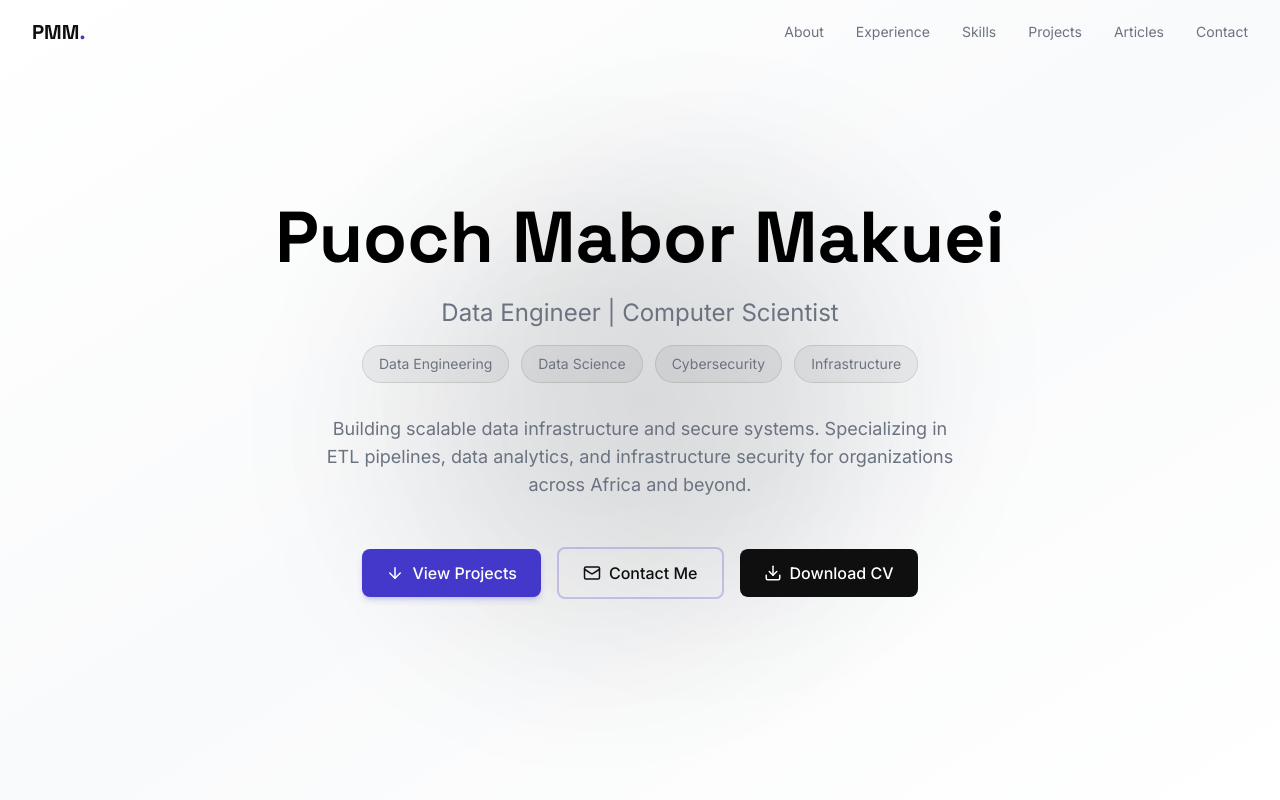
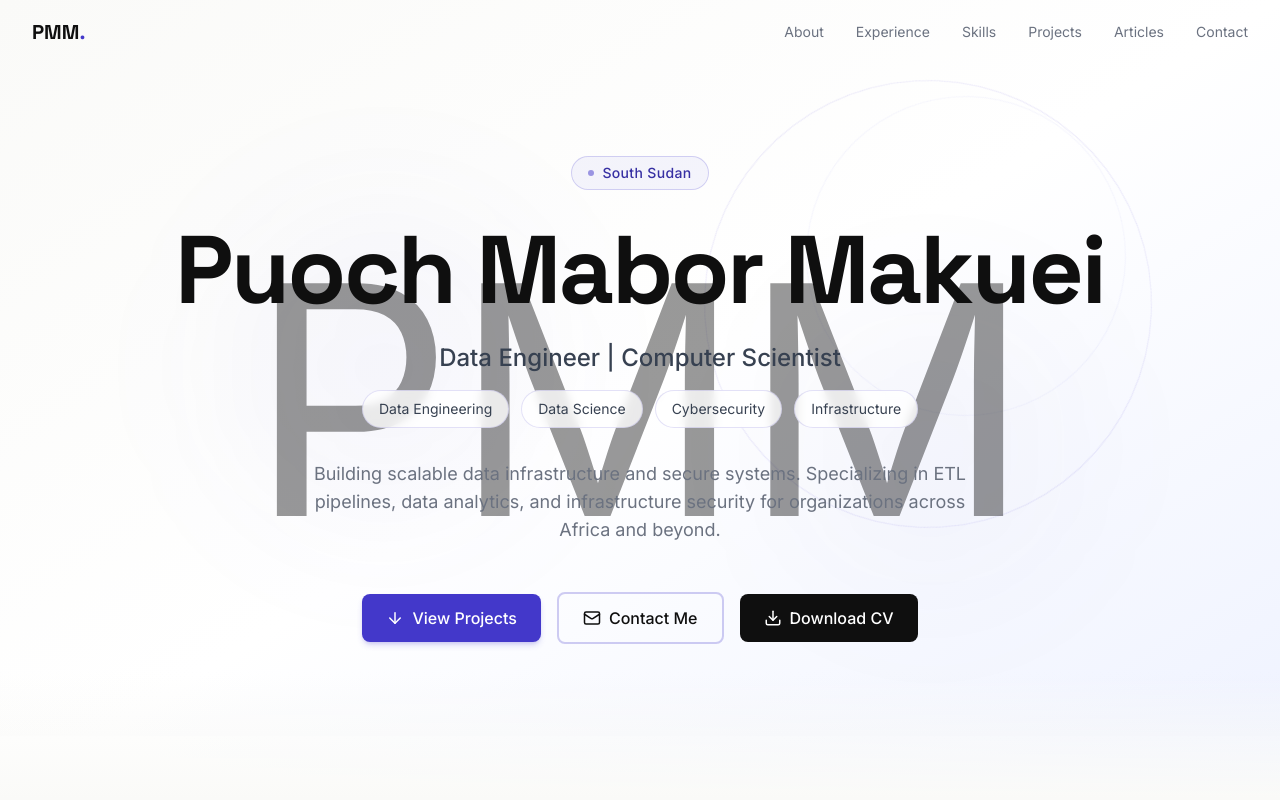
Before and after one commit to puoch1of1/PORTFOLIO-, a React (Vite) app: page / in a window 1280 px wide. Shown: the top 800 px of the page. Built offline with nearby package versions, Linux system fonts and the light colour scheme.

Commit message:
Refactor Hero component: enhance background layers and animations for improved visual appeal

```diff
--- a/src/sections/Hero.tsx
+++ b/src/sections/Hero.tsx
@@ -5,47 +5,74 @@ import { personalInfo } from '../data/content';
 
 export default function Hero() {
   return (
-    <section className="relative min-h-screen flex items-center justify-center overflow-hidden bg-white">
-      {/* Animated Background */}
-      <div className="absolute inset-0 bg-gradient-to-br from-white via-gray-50 to-white">
-        <div className="absolute inset-0 bg-[radial-gradient(circle_at_50%_50%,rgba(0,0,0,0.03),transparent_50%)]" />
+    <section className="relative min-h-screen flex items-center justify-center overflow-hidden bg-warm-50">
+      {/* Layered Abstract Background */}
+      <div className="absolute inset-0">
+        {/* Gradient base */}
+        <div className="absolute inset-0 bg-gradient-to-br from-warm-50 via-white to-accent-subtle" />
+
+        {/* Geometric shapes */}
         <motion.div
-          className="absolute top-1/4 left-1/4 w-64 h-64 sm:w-96 sm:h-96 bg-black/5 rounded-full blur-3xl"
+          className="absolute top-[10%] right-[10%] w-72 h-72 sm:w-[28rem] sm:h-[28rem] rounded-full border border-accent/10"
+          animate={{ rotate: 360 }}
+          transition={{ duration: 60, repeat: Infinity, ease: 'linear' }}
+        />
+        <motion.div
+          className="absolute top-[12%] right-[12%] w-56 h-56 sm:w-80 sm:h-80 rounded-full border border-accent/5"
+          animate={{ rotate: -360 }}
+          transition={{ duration: 45, repeat: Infinity, ease: 'linear' }}
+        />
+
+        {/* Floating accent blobs */}
+        <motion.div
+          className="absolute top-1/4 left-[15%] w-48 h-48 sm:w-72 sm:h-72 bg-accent/[0.04] rounded-full blur-3xl"
           animate={{
-            x: [0, 100, 0],
-            y: [0, 50, 0],
+            x: [0, 60, 0],
+            y: [0, 30, 0],
+            scale: [1, 1.15, 1],
+          }}
+          transition={{ duration: 20, repeat: Infinity, ease: 'easeInOut' }}
+        />
+        <motion.div
+          className="absolute bottom-1/4 right-[15%] w-48 h-48 sm:w-64 sm:h-64 bg-accent-deep/[0.03] rounded-full blur-3xl"
+          animate={{
+            x: [0, -50, 0],
+            y: [0, -40, 0],
             scale: [1, 1.2, 1],
           }}
-          transition={{
-            duration: 20,
-            repeat: Infinity,
-            ease: 'easeInOut',
-          }}
+          transition={{ duration: 25, repeat: Infinity, ease: 'easeInOut' }}
         />
-        <motion.div
-          className="absolute bottom-1/4 right-1/4 w-64 h-64 sm:w-96 sm:h-96 bg-gray-900/5 rounded-full blur-3xl"
-          animate={{
-            x: [0, -100, 0],
-            y: [0, -50, 0],
-            scale: [1, 1.2, 1],
-          }}
-          transition={{
-            duration: 25,
-            repeat: Infinity,
-            ease: 'easeInOut',
-          }}
-        />
+
+        {/* Large ghost name in background */}
+        <div className="absolute top-1/2 left-1/2 -translate-x-1/2 -translate-y-1/2 whitespace-nowrap ghost-text text-[8rem] sm:text-[12rem] md:text-[16rem] lg:text-[20rem] opacity-40">
+          PMM
+        </div>
       </div>
 
       {/* Content */}
-      <div className="relative z-10 max-w-7xl mx-auto px-4 sm:px-6 lg:px-8 text-center">
+      <div className="relative z-10 max-w-7xl mx-auto px-4 sm:px-6 lg:px-8 w-full">
+        <div className="flex flex-col items-start sm:items-center text-left sm:text-center">
           <motion.div
             initial={{ opacity: 0, y: 30 }}
             animate={{ opacity: 1, y: 0 }}
             transition={{ duration: 0.8 }}
+            className="w-full"
           >
+            {/* Eyebrow tag */}
+            <motion.div
+              className="inline-flex items-center gap-2 px-4 py-1.5 mb-6 sm:mb-8 rounded-full border border-accent/20 bg-accent/[0.05]"
+              initial={{ opacity: 0, y: 20 }}
+              animate={{ opacity: 1, y: 0 }}
+              transition={{ delay: 0.1, duration: 0.8 }}
+            >
+              <span className="w-1.5 h-1.5 rounded-full bg-accent animate-pulse" />
+              <span className="text-xs sm:text-sm font-medium text-accent-deep tracking-wide">
+                {personalInfo.location}
+              </span>
+            </motion.div>
+
             <motion.h1
-            className="text-4xl sm:text-5xl md:text-6xl lg:text-7xl font-heading font-bold mb-4 sm:mb-6 text-balance px-2 text-black"
+              className="text-5xl sm:text-6xl md:text-7xl lg:text-8xl font-heading font-bold mb-4 sm:mb-6 text-balance text-primary-dark leading-[0.95] tracking-tight"
               initial={{ opacity: 0, y: 20 }}
               animate={{ opacity: 1, y: 0 }}
               transition={{ delay: 0.2, duration: 0.8 }}
@@ -54,7 +81,7 @@ export default function Hero() {
             </motion.h1>
 
             <motion.p
-            className="text-lg sm:text-xl md:text-2xl text-secondary-gray mb-4 px-2"
+              className="text-lg sm:text-xl md:text-2xl text-secondary-dark mb-4 font-medium"
               initial={{ opacity: 0, y: 20 }}
               animate={{ opacity: 1, y: 0 }}
               transition={{ delay: 0.4, duration: 0.8 }}
@@ -63,23 +90,27 @@ export default function Hero() {
             </motion.p>
 
             <motion.div
-            className="flex flex-wrap justify-center gap-2 sm:gap-3 mb-6 sm:mb-8 px-4"
+              className="flex flex-wrap justify-start sm:justify-center gap-2 sm:gap-3 mb-6 sm:mb-8 px-0 sm:px-4"
               initial={{ opacity: 0, y: 20 }}
               animate={{ opacity: 1, y: 0 }}
               transition={{ delay: 0.5, duration: 0.8 }}
             >
-            {personalInfo.specializations.map((spec) => (
-              <span
+              {personalInfo.specializations.map((spec, index) => (
+                <motion.span
                   key={spec}
-                className="px-3 sm:px-4 py-1.5 sm:py-2 bg-black/5 backdrop-blur-sm border border-black/10 rounded-full text-xs sm:text-sm text-secondary-gray break-words"
+                  className="px-3 sm:px-4 py-1.5 sm:py-2 bg-white/80 backdrop-blur-sm border border-accent/15 rounded-full text-xs sm:text-sm text-secondary-dark hover:border-accent/40 hover:bg-accent-subtle transition-all duration-300"
+                  whileHover={{ y: -2 }}
+                  initial={{ opacity: 0, scale: 0.8 }}
+                  animate={{ opacity: 1, scale: 1 }}
+                  transition={{ delay: 0.5 + index * 0.05, duration: 0.4 }}
                 >
                   {spec}
-              </span>
+                </motion.span>
               ))}
             </motion.div>
 
             <motion.p
-            className="text-base sm:text-lg text-secondary-gray mb-8 sm:mb-12 max-w-2xl mx-auto px-4 leading-relaxed"
+              className="text-base sm:text-lg text-secondary-gray mb-8 sm:mb-12 max-w-2xl sm:mx-auto leading-relaxed"
               initial={{ opacity: 0, y: 20 }}
               animate={{ opacity: 1, y: 0 }}
               transition={{ delay: 0.6, duration: 0.8 }}
@@ -88,7 +119,7 @@ export default function Hero() {
             </motion.p>
 
             <motion.div
-            className="flex flex-col sm:flex-row gap-3 sm:gap-4 justify-center items-stretch sm:items-center px-4"
+              className="flex flex-col sm:flex-row gap-3 sm:gap-4 justify-start sm:justify-center items-stretch sm:items-center"
               initial={{ opacity: 0, y: 20 }}
               animate={{ opacity: 1, y: 0 }}
               transition={{ delay: 0.7, duration: 0.8 }}
@@ -105,6 +136,10 @@ export default function Hero() {
             </motion.div>
           </motion.div>
         </div>
+      </div>
+
+      {/* Bottom gradient fade */}
+      <div className="absolute bottom-0 left-0 right-0 h-32 bg-gradient-to-t from-warm-50 to-transparent" />
     </section>
   );
 }
```
Lines whose indentation alone changed are shown as unchanged.
